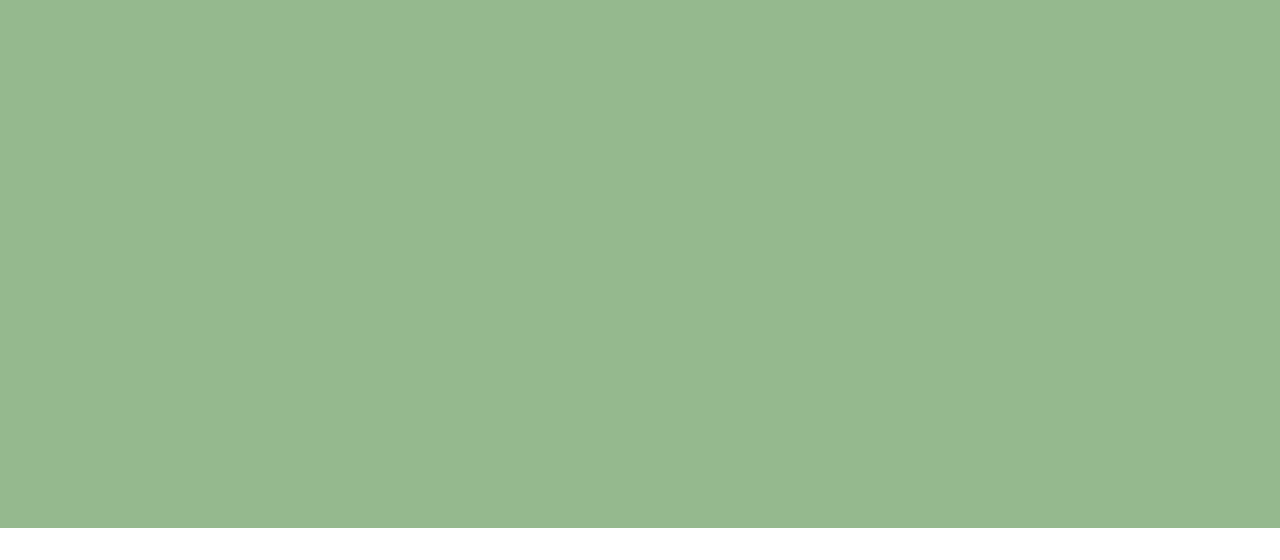
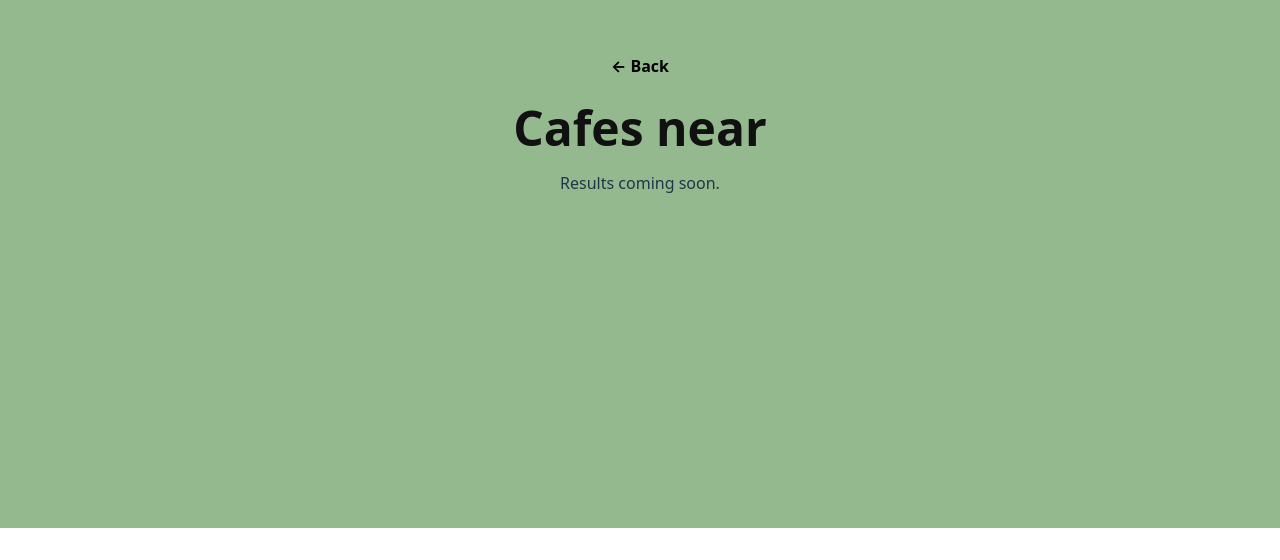
Before and after one commit to spiderpilo/Cafe-Finder, a React (Vite) app: page /results in a window 1280 px wide. Before the commit this address had no page. Shown: the part 272-832 px from the top of the page. Built offline with nearby package versions, Linux system fonts and the light colour scheme.

Commit message:
added back navigation to Results page

```diff
--- a/src/App.css
+++ b/src/App.css
@@ -111,3 +111,14 @@
   padding: 0;
   cursor: pointer;
 }
+
+.back-button {
+  align-self: flex-start;
+  margin-bottom: 16px;
+
+  background: transparent;
+  border: none;
+  font-weight: 700;
+  font-size: 16px;
+  cursor: pointer;
+}
--- a/src/App.jsx
+++ b/src/App.jsx
@@ -1,6 +1,8 @@
 import { BrowserRouter, Routes, Route } from "react-router-dom";
 import Home from "./pages/Home";
 import Search from "./pages/Search";
+import Results from "./pages/Results";
+
 import "./App.css";
 
 export default function App() {
@@ -10,6 +12,7 @@ export default function App() {
         <Routes>
           <Route path="/" element={<Home />} />
           <Route path="/search" element={<Search />} />
+          <Route path="/results" element={<Results />} />
         </Routes>
       </div>
     </BrowserRouter>
--- a/src/pages/Results.jsx
+++ b/src/pages/Results.jsx
@@ -0,0 +1,21 @@
+import { useLocation, useNavigate } from "react-router-dom";
+
+export default function Results() {
+  const location = useLocation();
+  const navigate = useNavigate();
+
+  const zip = new URLSearchParams(location.search).get("zip") || "";
+
+  return (
+    <div className="panel">
+      <div className="home-stack">
+        <button className="back-button" type="button" onClick={() => navigate("/search")}>
+          ← Back
+        </button>
+
+        <h1 className="home-title">Cafes near {zip}</h1>
+        <p>Results coming soon.</p>
+      </div>
+    </div>
+  );
+}
```
